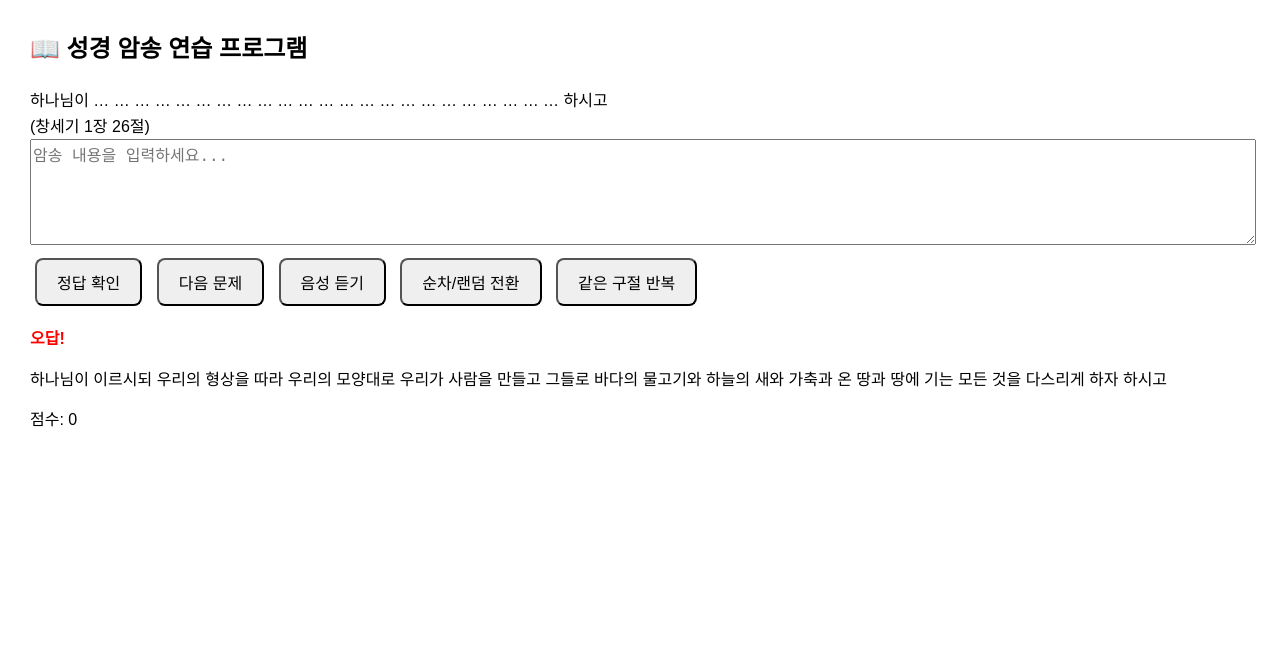
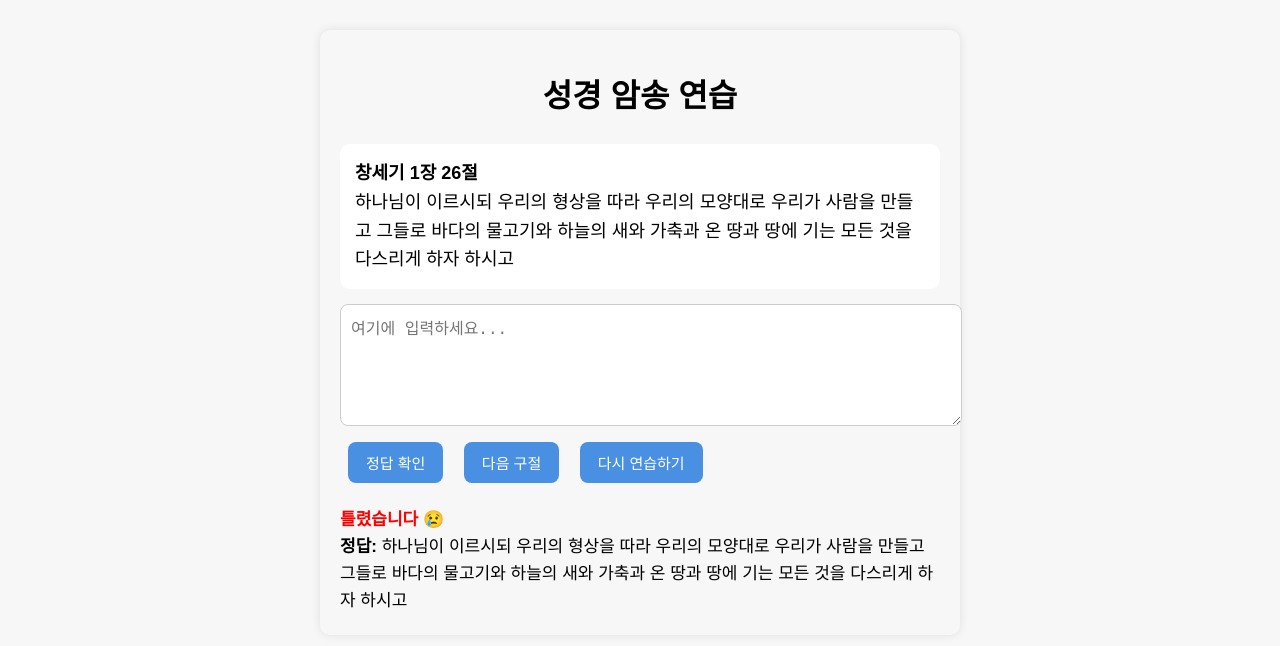
Before and after one commit to gomchan1004/biblepro, a plain HTML site: page index.html in a window 1280 px wide. Both pictures are taken after a click on the button "정답 확인". Drawn offline with Linux system fonts and the light colour scheme.

Commit message:
Update index.html

```diff
--- a/index.html
+++ b/index.html
@@ -1,32 +1,29 @@
 <!DOCTYPE html>
 <html lang="ko">
 <head>
-<meta charset="UTF-8">
+<meta charset="UTF-8" />
+<meta name="viewport" content="width=device-width, initial-scale=1" />
 <title>성경 암송 연습</title>
 <style>
-  body { font-family: Arial, sans-serif; margin: 30px; line-height: 1.6; }
-  textarea { width: 100%; height: 100px; font-size: 16px; }
-  button { margin: 5px; padding: 10px 20px; font-size: 16px; border-radius: 8px; }
-  .green { color: green; font-weight: bold; }
-  .red { color: red; font-weight: bold; }
-  #verse, #result, #correctVerse, #score { margin-top: 15px; }
+  body { font-family: Arial, sans-serif; max-width: 600px; margin: 30px auto; padding: 20px; line-height: 1.6; background: #f7f7f7; border-radius: 10px; box-shadow: 0 0 10px rgba(0,0,0,0.1); }
+  h1 { text-align: center; }
+  #verse { font-size: 18px; background: #fff; padding: 15px; border-radius: 10px; margin-bottom: 15px; }
+  textarea { width: 100%; height: 100px; font-size: 16px; padding: 10px; border-radius: 8px; border: 1px solid #ccc; }
+  button { margin: 8px; padding: 10px 18px; border: none; border-radius: 8px; background: #4a90e2; color: white; cursor: pointer; font-size: 15px; }
+  button:hover { background: #357ABD; }
+  #result { margin-top: 15px; font-size: 17px; }
+  .correct { color: green; font-weight: bold; }
+  .wrong { color: red; font-weight: bold; }
 </style>
 </head>
 <body>
-
-<h2>📖 성경 암송 연습 프로그램</h2>
-
-<div id="verse"></div>
-<textarea id="userInput" placeholder="암송 내용을 입력하세요..."></textarea><br>
-<button onclick="checkAnswer()">정답 확인</button>
-<button onclick="nextVerse()">다음 문제</button>
-<button onclick="readVerse()">음성 듣기</button>
-<button onclick="toggleMode()">순차/랜덤 전환</button>
-<button onclick="repeatVerse()">같은 구절 반복</button>
-
-<div id="result"></div>
-<div id="correctVerse"></div>
-<div id="score">점수: 0</div>
+  <h1>성경 암송 연습</h1>
+  <div id="verse"></div>
+  <textarea id="userInput" placeholder="여기에 입력하세요..."></textarea><br/>
+  <button onclick="checkAnswer()">정답 확인</button>
+  <button onclick="nextVerse()">다음 구절</button>
+  <button onclick="repeatVerse()">다시 연습하기</button>
+  <div id="result"></div>
 
 <script>
 const verses = [
@@ -83,92 +80,45 @@ const verses = [
 ];
 
 let currentIndex = 0;
-let currentVerse = null;
-let randomMode = false;
-let wrongVersesQueue = [];
-let score = 0;
-let isSpeaking = false;
+let verseElem = document.getElementById("verse");
+let resultElem = document.getElementById("result");
+let inputElem = document.getElementById("userInput");
 
-// ======== 다음 문제 ========
-function nextVerse(){
-  const filtered = wrongVersesQueue.length > 0 ? wrongVersesQueue : verses;
-  if(randomMode){
-    currentVerse = filtered[Math.floor(Math.random() * filtered.length)];
-  } else {
-    currentVerse = filtered[currentIndex % filtered.length];
-    currentIndex++;
-  }
-  verseDiv.innerText = showPartialVerse(currentVerse.text) + "\n(" + currentVerse.reference + ")";
-  userInput.value = "";
-  resultDiv.innerHTML = "";
-  correctVerseDiv.innerHTML = "";
+function normalizeText(text) {
+  return text.replace(/[,\s;]+/g, "").trim();
 }
 
-// ======== 반복 연습 기능 ========
-function repeatVerse(){
-  userInput.value="";
-  resultDiv.innerHTML="";
-  correctVerseDiv.innerHTML="";
-  verseDiv.innerText = showPartialVerse(currentVerse.text) + "\n(" + currentVerse.reference + ")";
+function displayVerse() {
+  verseElem.innerHTML = `<b>${verses[currentIndex].reference}</b><br>${verses[currentIndex].text}`;
+  resultElem.innerHTML = "";
+  inputElem.value = "";
 }
 
-// ======== 예시 (첫 단어 + 마지막 단어, 중간은 단어 수만큼 … ) ========
-function showPartialVerse(text){
-  const words = text.trim().split(/\s+/);
-  if(words.length <= 2) return text;
-  const middle = words.slice(1, -1).map(() => "…").join(" ");
-  return `${words[0]} ${middle} ${words[words.length-1]}`;
+function checkAnswer() {
+  const userInput = normalizeText(inputElem.value);
+  const correct = normalizeText(verses[currentIndex].text);
+
+  if (userInput === correct) {
+    resultElem.innerHTML = "<span class='correct'>정답입니다! 👍</span>";
+  } else {
+    resultElem.innerHTML = `<span class='wrong'>틀렸습니다 😢</span><br>
+    <b>정답:</b> ${verses[currentIndex].text}`;
+  }
 }
 
-// ======== 정답 체크 ========
-function checkAnswer(){
-  // 쉼표, 세미콜론, 공백 모두 무시
-  const normalize = str => str.replace(/[\s,;]+/g, "");
-
-  const input = normalize(userInput.value);
-  const answer = normalize(currentVerse.text);
-
-  let html="";
-  if(input === answer){
-    html="<span class='green'>정답!</span>";
-    score++;
-  } else {
-    html="<span class='red'>오답!</span>";
-    wrongVersesQueue.push(currentVerse);
-  }
-  resultDiv.innerHTML=html;
-  correctVerseDiv.innerText = currentVerse.text;
-  scoreDiv.innerText = "점수: "+score;
+function nextVerse() {
+  currentIndex = (currentIndex + 1) % verses.length;
+  displayVerse();
 }
 
-// ======== 음성 읽기 ========
-function readVerse(){
-  if(isSpeaking){
-    speechSynthesis.cancel();
-    isSpeaking=false;
-    return;
-  }
-  const utter = new SpeechSynthesisUtterance(currentVerse.text);
-  utter.lang="ko-KR";
-  utter.onend = ()=>{ isSpeaking=false; };
-  isSpeaking=true;
-  speechSynthesis.speak(utter);
+function repeatVerse() {
+  // 같은 구절 다시 표시 (입력창 초기화)
+  inputElem.value = "";
+  resultElem.innerHTML = "";
+  displayVerse();
 }
 
-// ======== 모드 전환 (순차/랜덤) ========
-function toggleMode(){
-  randomMode = !randomMode;
-  alert(randomMode ? "랜덤 모드로 전환되었습니다." : "순차 모드로 전환되었습니다.");
-}
-
-// ======== 초기화 ========
-const verseDiv=document.getElementById("verse");
-const userInput=document.getElementById("userInput");
-const resultDiv=document.getElementById("result");
-const correctVerseDiv=document.getElementById("correctVerse");
-const scoreDiv=document.getElementById("score");
-
-nextVerse();
+displayVerse();
 </script>
 </body>
 </html>
```
